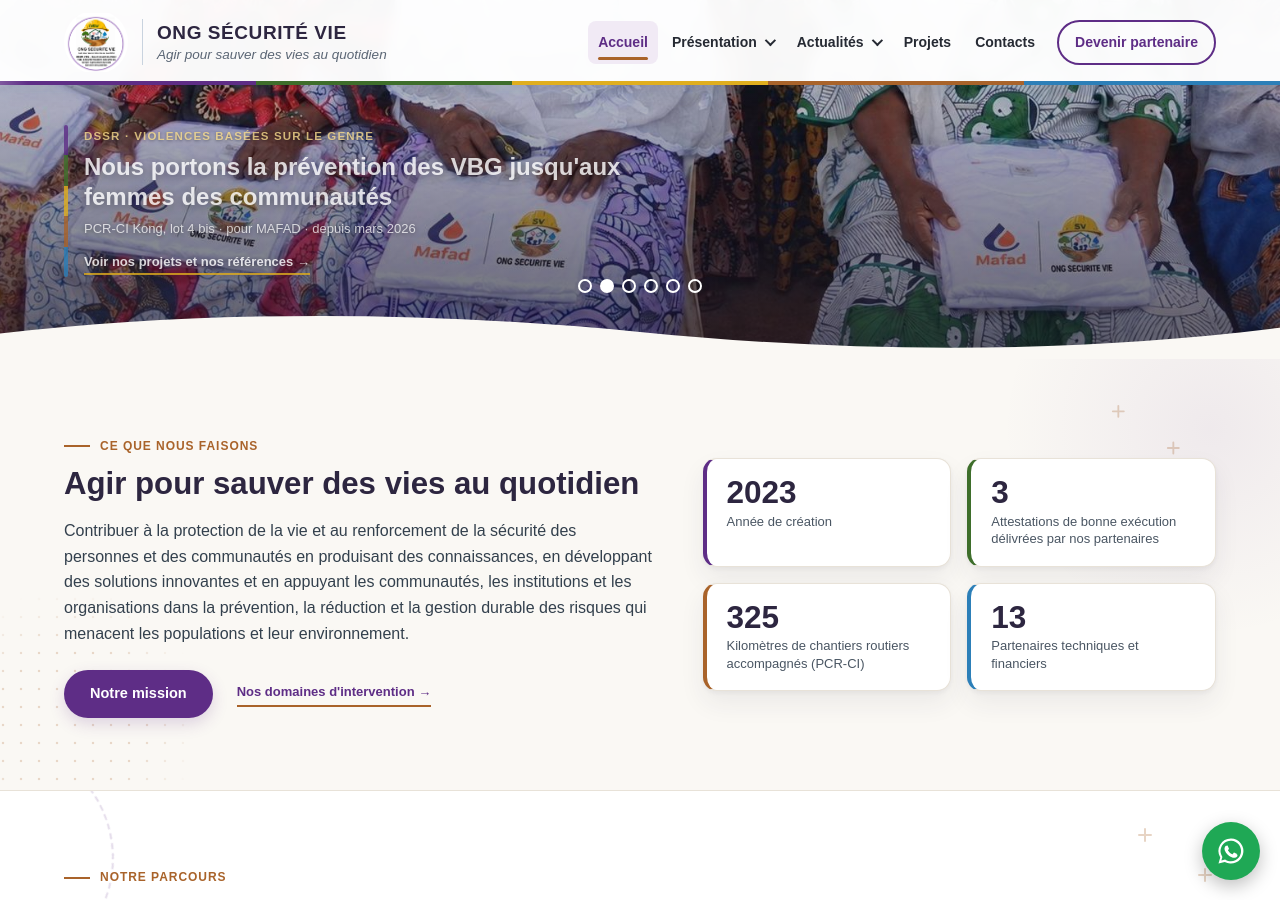
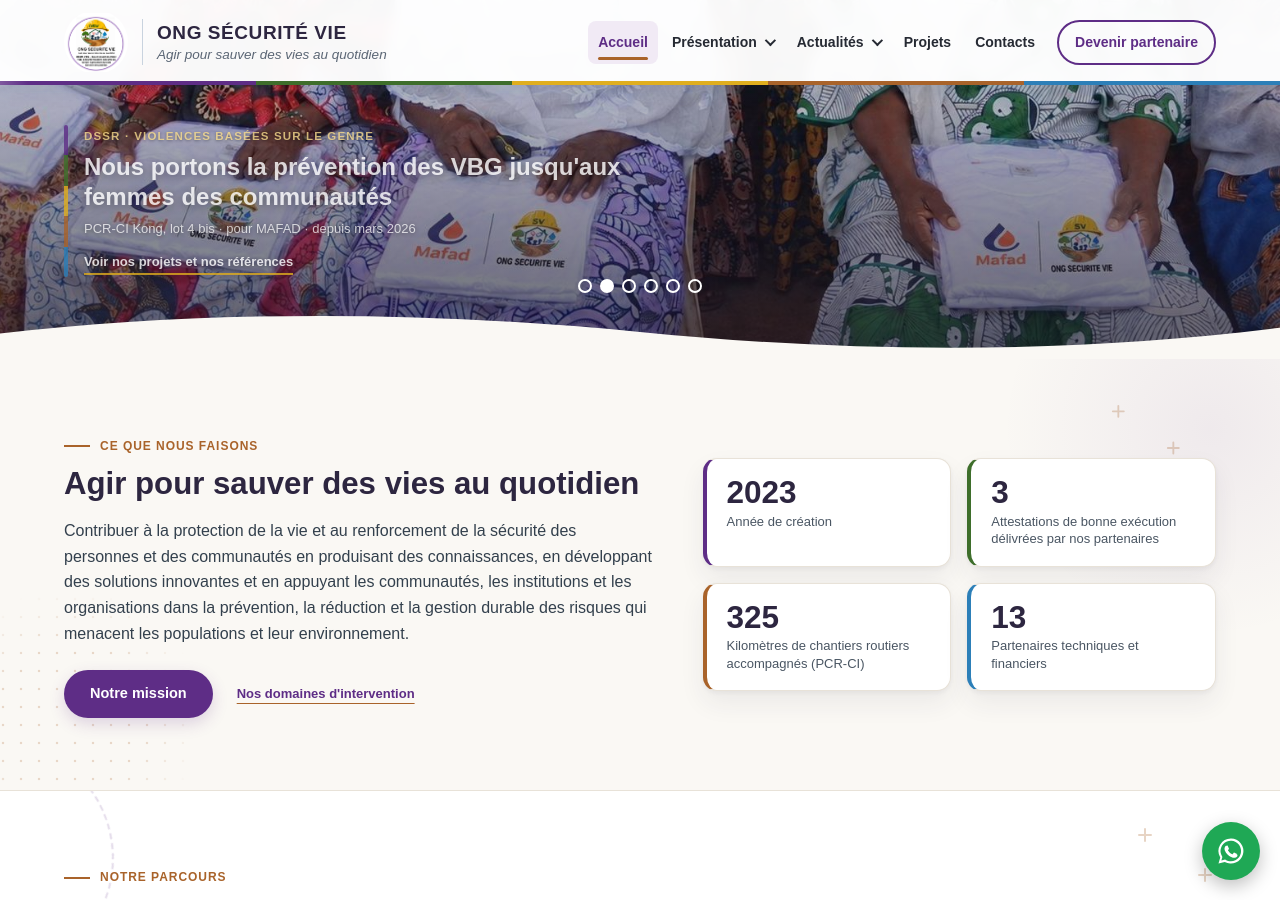
Before and after one commit to 28121989/securitevie, a Jekyll site: the page built from index.html, in a window 1280 px wide and 900 px high, scrolled down 508 px. Built offline with Jekyll 4.4.1, drawn with Linux system fonts in a browser that asks for light colours; some of the changed text lies outside the part shown.

Commit message:
Liens sans flèches : soulignement fin et sobre
Co-Authored-By: Claude Opus 5.5 <noreply@anthropic.com>
Claude-Session: https://claude.ai/code/session_01262HA5rZ83JQTF28FkeJSc

```diff
--- a/_layouts/article.html
+++ b/_layouts/article.html
@@ -7,5 +7,5 @@ layout: page
 <h1>{{ page.title }}</h1>
 {% if page.image and page.image != "" %}<img class="une" src="{{ page.image | relative_url }}" alt="">{% endif %}
 <div class="corps">{{ content }}</div>
-<p style="margin-top:40px"><a href="{{ '/actualites/' | relative_url }}">← Toute notre actualité</a></p>
+<p style="margin-top:40px"><a href="{{ '/actualites/' | relative_url }}">Retour à toute notre actualité</a></p>
 </article>
--- a/_layouts/domaine.html
+++ b/_layouts/domaine.html
@@ -20,5 +20,5 @@ layout: page
 {% endif %}
 {% if page.engagement %}<blockquote class="dp-engagement"><p>{{ page.engagement }}</p></blockquote>{% endif %}
 {% assign t = content | strip_html | strip %}{% if t != "" %}<div class="dp-texte">{{ content }}</div>{% endif %}
-<div class="dp-appel"><a class="bouton" href="{{ '/contact/' | relative_url }}">Devenir partenaire</a><a class="lien-retour" href="{{ '/domaines/' | relative_url }}">← Tous nos domaines</a></div>
+<div class="dp-appel"><a class="bouton" href="{{ '/contact/' | relative_url }}">Devenir partenaire</a><a class="lien-retour" href="{{ '/domaines/' | relative_url }}">Retour à tous nos domaines</a></div>
 </article>
--- a/assets/style.css
+++ b/assets/style.css
@@ -739,3 +739,9 @@ h2{font-size:clamp(1.5rem,2.6vw,2.05rem)}
 .cc-pastille{flex:none;width:14px;height:14px;border-radius:4px;margin-top:2px}
 @media (max-width:520px){.carte-ci{padding:14px}.carte-ci-legende{grid-template-columns:1fr}}
 .carte-ci .contour{fill:none;stroke:#111;stroke-width:2;stroke-linejoin:round;pointer-events:none}
+/* Liens de section : sobres, sans flèche — fin soulignement qui se renforce au survol */
+.lien-fleche{border-bottom:0;padding-bottom:0;text-decoration:underline;text-decoration-thickness:1px;text-underline-offset:5px;text-decoration-color:var(--terre);transition:text-decoration-color .2s,color .2s}
+.lien-fleche:hover{text-decoration-thickness:2px;text-decoration-color:currentColor}
+.ac-bleu .lien-fleche{text-decoration-color:var(--or)}
+.dg-plus{text-decoration:underline;text-decoration-thickness:1px;text-underline-offset:5px;text-decoration-color:var(--terre)}
+.dg-lien:hover .dg-plus{text-decoration-thickness:2px}
--- a/domaines/index.html
+++ b/domaines/index.html
@@ -17,7 +17,7 @@ description: "Découvrez les 7 domaines d'intervention de l'ONG Sécurité Vie e
 <span class="dg-texte">
 <span class="dg-nom">{{ d.title }}</span>
 <span class="dg-accroche">{{ d.accroche | default: d.titre_long }}</span>
-<span class="dg-plus" aria-hidden="true">Découvrir →</span>
+<span class="dg-plus" aria-hidden="true">En savoir plus</span>
 </span>
 </a>
 </li>
--- a/index.html
+++ b/index.html
@@ -19,7 +19,7 @@ seo_titre: "ONG Sécurité Vie (OSV) – ONG humanitaire à Yamoussoukro, Côte
 <p class="dc-rubrique">{{ d0.rubrique }}</p>
 <p class="dc-titre">{{ d0.titre | default: d0.legende }}</p>
 <p class="dc-contexte">{{ d0.contexte }}</p>
-<a class="dc-lien" href="{{ '/realisations/' | relative_url }}">Voir nos projets et nos références →</a>
+<a class="dc-lien" href="{{ '/realisations/' | relative_url }}">Voir nos projets et nos références</a>
 </div></div>{% endif %}
 <div class="diapo-bas">
 <div class="points" role="group" aria-label="Choisir une photo"></div>
@@ -48,7 +48,7 @@ seo_titre: "ONG Sécurité Vie (OSV) – ONG humanitaire à Yamoussoukro, Côte
 <p class="surtitre">Ce que nous faisons</p>
 <h2 id="t-faire">Agir pour sauver des vies au quotidien</h2>
 <p class="ac-lead">{{ ap.mission }}</p>
-<div class="ac-boutons"><a class="bouton" href="{{ '/qui-sommes-nous/' | relative_url }}">Notre mission</a><a class="lien-fleche" href="{{ '/domaines/' | relative_url }}">Nos domaines d'intervention →</a></div>
+<div class="ac-boutons"><a class="bouton" href="{{ '/qui-sommes-nous/' | relative_url }}">Notre mission</a><a class="lien-fleche" href="{{ '/domaines/' | relative_url }}">Nos domaines d'intervention</a></div>
 </div>
 <ul class="ac-chiffres">
 {% for c in site.data.chiffres.chiffres %}<li><span class="ac-valeur">{{ c.valeur }}</span><span class="ac-libelle">{{ c.libelle }}</span></li>
@@ -57,13 +57,13 @@ seo_titre: "ONG Sécurité Vie (OSV) – ONG humanitaire à Yamoussoukro, Côte
 
 {% assign pc = site.data.parcours %}{% if pc.etapes and pc.etapes.size > 0 %}
 <section class="ac-section ac-blanc parcours" aria-labelledby="t-parcours"><div class="bloc">
-<div class="ac-entete"><div><p class="surtitre">Notre parcours</p><h2 id="t-parcours">{{ pc.titre }}</h2></div><a class="lien-fleche" href="{{ '/realisations/' | relative_url }}">Tous nos projets →</a></div>
+<div class="ac-entete"><div><p class="surtitre">Notre parcours</p><h2 id="t-parcours">{{ pc.titre }}</h2></div><a class="lien-fleche" href="{{ '/realisations/' | relative_url }}">Tous nos projets</a></div>
 <p class="parcours-intro">{{ pc.intro }} <strong>{{ site.activites.size }} projets menés à ce jour.</strong></p>
 <ol class="frise-osv">{% for e in pc.etapes %}<li><span class="fo-date">{{ e.date }}</span><span class="fo-point" aria-hidden="true"></span><strong class="fo-titre">{{ e.titre }}</strong><span class="fo-texte">{{ e.texte }}</span></li>{% endfor %}</ol>
 </div></section>
 {% endif %}
 <section class="ac-section ac-blanc" aria-labelledby="t-domaines"><div class="bloc">
-<div class="ac-entete"><div><p class="surtitre">Nos domaines</p><h2 id="t-domaines">Sept domaines, une même mission</h2></div><a class="lien-fleche" href="{{ '/domaines/' | relative_url }}">Tout voir →</a></div>
+<div class="ac-entete"><div><p class="surtitre">Nos domaines</p><h2 id="t-domaines">Sept domaines, une même mission</h2></div><a class="lien-fleche" href="{{ '/domaines/' | relative_url }}">Tout voir</a></div>
 <ul class="ac-domaines">
 {% assign doms = site.domaines | sort: "ordre" %}{% for d in doms %}<li><a href="{{ d.url | relative_url }}">{% if d.vignette and d.vignette != "" %}<img src="{{ d.vignette | relative_url }}" alt="" loading="lazy" width="640" height="420">{% else %}<span class="ac-dom-vide" aria-hidden="true"></span>{% endif %}<span>{{ d.title }}</span></a></li>
 {% endfor %}</ul>
@@ -71,9 +71,9 @@ seo_titre: "ONG Sécurité Vie (OSV) – ONG humanitaire à Yamoussoukro, Côte
 
 {% assign actus = site.actualites | sort: "date" | reverse %}{% assign offres = site.offres | sort: "date" | reverse %}
 <section class="ac-section" aria-labelledby="t-actu"><div class="bloc">
-<div class="ac-entete"><div><p class="surtitre">Notre actualité</p><h2 id="t-actu">Les dernières nouvelles</h2></div><a class="lien-fleche" href="{{ '/actualites/' | relative_url }}">Toute l'actualité →</a></div>
+<div class="ac-entete"><div><p class="surtitre">Notre actualité</p><h2 id="t-actu">Les dernières nouvelles</h2></div><a class="lien-fleche" href="{{ '/actualites/' | relative_url }}">Toute l'actualité</a></div>
 <div class="ac-cartes">
-{% for o in offres limit: 2 %}<article class="ac-carte ac-offre"><div class="ac-carte-corps"><p class="ac-meta">{{ o.type | default: "Appel d'offres" }}{% if o.date_limite %} · jusqu'au {{ o.date_limite }}{% endif %}</p><h3>{{ o.title }}</h3><p>{{ o.resume }}</p><a class="lien-fleche" href="{{ '/carriere/' | relative_url }}">Voir l'offre →</a></div></article>
+{% for o in offres limit: 2 %}<article class="ac-carte ac-offre"><div class="ac-carte-corps"><p class="ac-meta">{{ o.type | default: "Appel d'offres" }}{% if o.date_limite %} · jusqu'au {{ o.date_limite }}{% endif %}</p><h3>{{ o.title }}</h3><p>{{ o.resume }}</p><a class="lien-fleche" href="{{ '/carriere/' | relative_url }}">Voir l'offre</a></div></article>
 {% endfor %}{% for n in actus limit: 3 %}<article class="ac-carte">{% if n.image and n.image != "" %}<img src="{{ n.image | relative_url }}" alt="" loading="lazy">{% endif %}<div class="ac-carte-corps"><p class="ac-meta">{{ n.date | date: "%d/%m/%Y" }}</p><h3><a href="{{ n.url | relative_url }}">{{ n.title }}</a></h3><p>{{ n.resume }}</p></div></article>
 {% endfor %}</div>
 </div></section>
@@ -84,13 +84,13 @@ seo_titre: "ONG Sécurité Vie (OSV) – ONG humanitaire à Yamoussoukro, Côte
 <p class="surtitre">Nos zones d'intervention</p>
 <h2 id="t-zones">Au plus près des communautés</h2>
 <p>{{ z.intro }}</p>
-<a class="lien-fleche lien-clair" href="{{ '/zones-intervention/' | relative_url }}">Lire plus →</a>
+<a class="lien-fleche lien-clair" href="{{ '/zones-intervention/' | relative_url }}">En savoir plus</a>
 </div>
 {% include carte-zones.html %}
 </div></section>
 
 <section class="ac-section" aria-labelledby="t-act"><div class="bloc">
-<div class="ac-entete"><div><p class="surtitre">Nos récentes activités</p><h2 id="t-act">Sur le terrain</h2></div><a class="lien-fleche" href="{{ '/realisations/' | relative_url }}">Tous nos projets →</a></div>
+<div class="ac-entete"><div><p class="surtitre">Nos récentes activités</p><h2 id="t-act">Sur le terrain</h2></div><a class="lien-fleche" href="{{ '/realisations/' | relative_url }}">Tous nos projets</a></div>
 <div class="ac-cartes">
 {% assign acts = site.activites | sort: "ordre" %}{% for a in acts limit: 3 %}<article class="ac-carte">{% if a.image and a.image != "" %}<img src="{{ a.image | relative_url }}" alt="" loading="lazy">{% endif %}<div class="ac-carte-corps"><p class="ac-meta">{% if a.lieu and a.lieu != "" %}{{ a.lieu }}{% if a.periode and a.periode != "" %} · {% endif %}{% endif %}{{ a.periode }}</p><h3>{{ a.title }}</h3><p>{{ a.description | truncatewords: 26 }}</p></div></article>
 {% endfor %}</div>
@@ -98,7 +98,7 @@ seo_titre: "ONG Sécurité Vie (OSV) – ONG humanitaire à Yamoussoukro, Côte
 
 {% if site.temoignages.size > 0 %}
 <section class="ac-section ac-blanc" aria-labelledby="t-tem"><div class="bloc">
-<div class="ac-entete"><div><p class="surtitre">Attestations de bonne exécution</p><h2 id="t-tem">Ce que disent les entreprises qui nous ont fait confiance</h2></div><a class="lien-fleche" href="{{ '/temoignages/' | relative_url }}">Tous les témoignages →</a></div>
+<div class="ac-entete"><div><p class="surtitre">Attestations de bonne exécution</p><h2 id="t-tem">Ce que disent les entreprises qui nous ont fait confiance</h2></div><a class="lien-fleche" href="{{ '/temoignages/' | relative_url }}">Tous les témoignages</a></div>
 {% include temoignages.html limite=3 %}
 </div></section>
 {% endif %}
```
